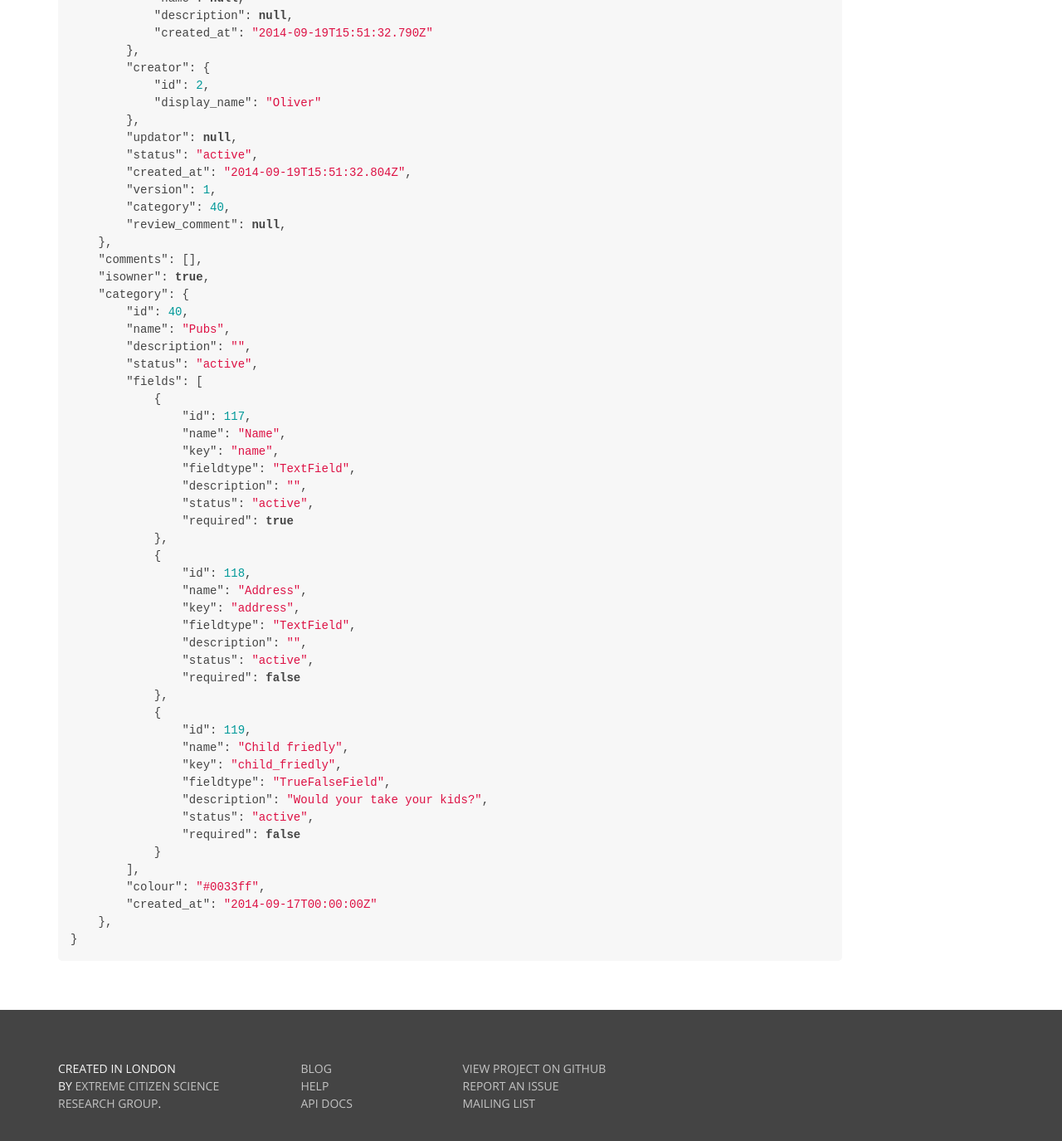
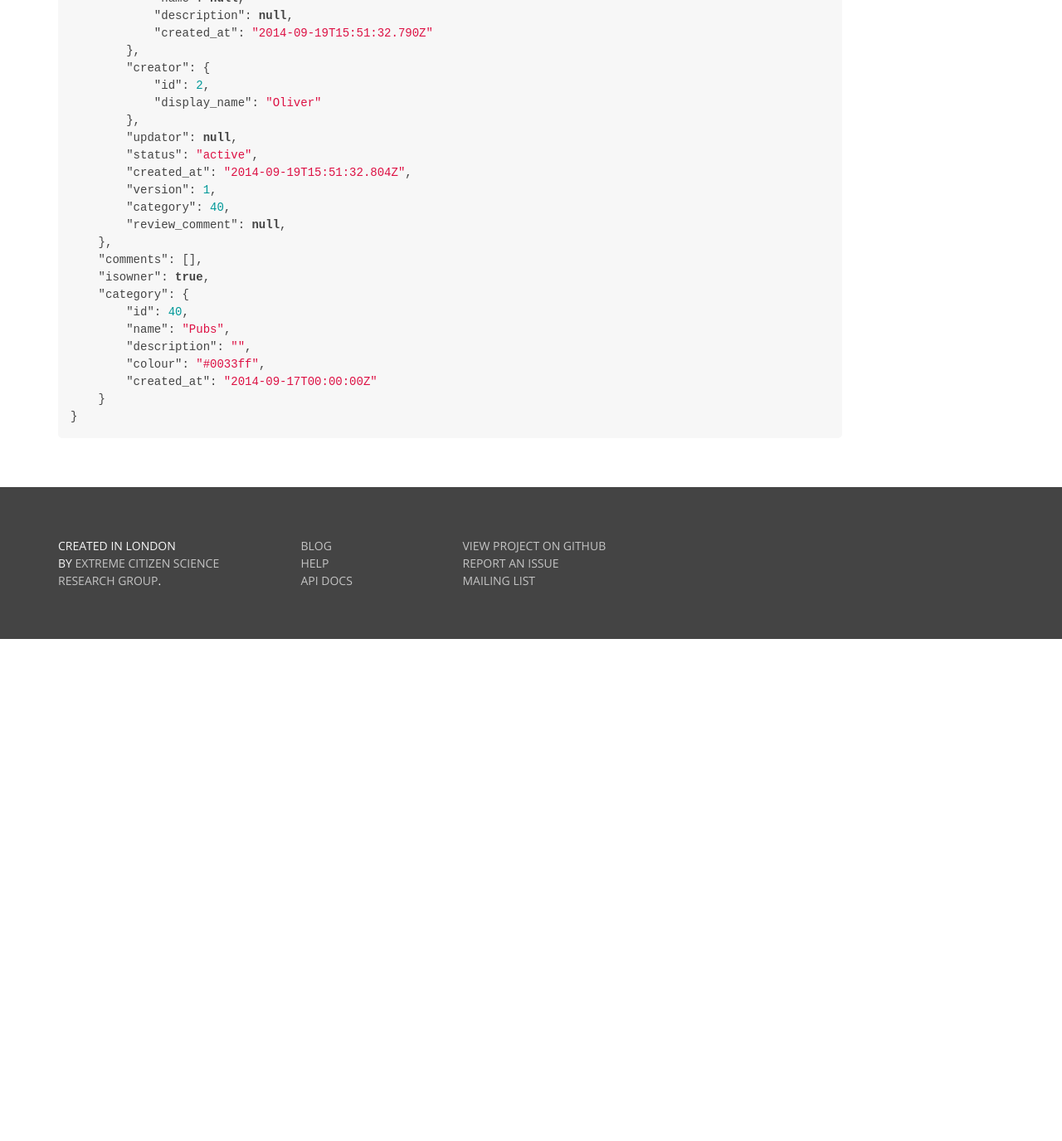
Before and after one commit to ExCiteS/geokey-website, a Jekyll site: the page built from _docs/contribution-response.md, in a window 1280 px wide and 1400 px high, scrolled down 995 px. Shown: the top 1375 px of the window at 83% size. Built offline with Jekyll 4.4.1, drawn with Linux system fonts in a browser that asks for light colours; Markdown is read by kramdown in place of the engine named in the settings; after the commit the page ends 1765 px from its top, so only the background shows below that.

Commit message:
Update contribution-response.md

```diff
--- a/_docs/contribution-response.md
+++ b/_docs/contribution-response.md
@@ -56,38 +56,8 @@
         "id": 40,
         "name": "Pubs",
         "description": "",
-        "status": "active",
-        "fields": [
-            {
-                "id": 117,
-                "name": "Name",
-                "key": "name",
-                "fieldtype": "TextField",
-                "description": "",
-                "status": "active",
-                "required": true
-            },
-            {
-                "id": 118,
-                "name": "Address",
-                "key": "address",
-                "fieldtype": "TextField",
-                "description": "",
-                "status": "active",
-                "required": false
-            },
-            {
-                "id": 119,
-                "name": "Child friedly",
-                "key": "child_friedly",
-                "fieldtype": "TrueFalseField",
-                "description": "Would your take your kids?",
-                "status": "active",
-                "required": false
-            }
-        ],
         "colour": "#0033ff",
         "created_at": "2014-09-17T00:00:00Z"
-    },
+    }
 }
 {% endhighlight %}
```
Also changed, not shown: other parts of _docs/contribution-response.md (+1 -1 lines).
